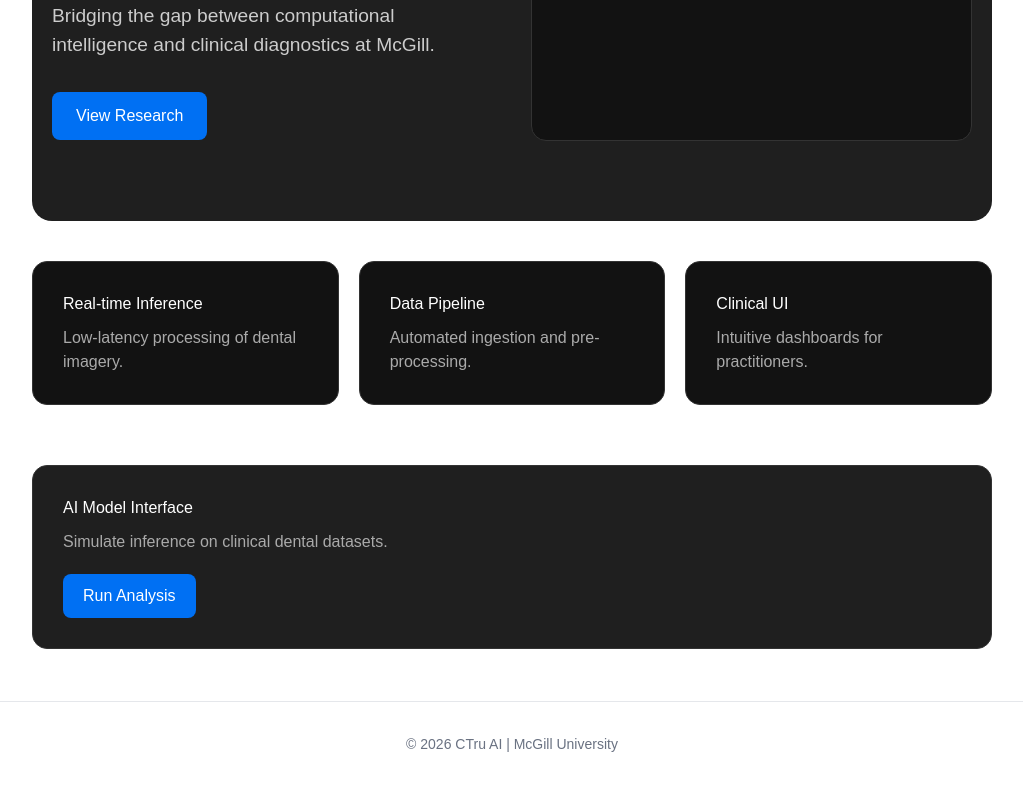
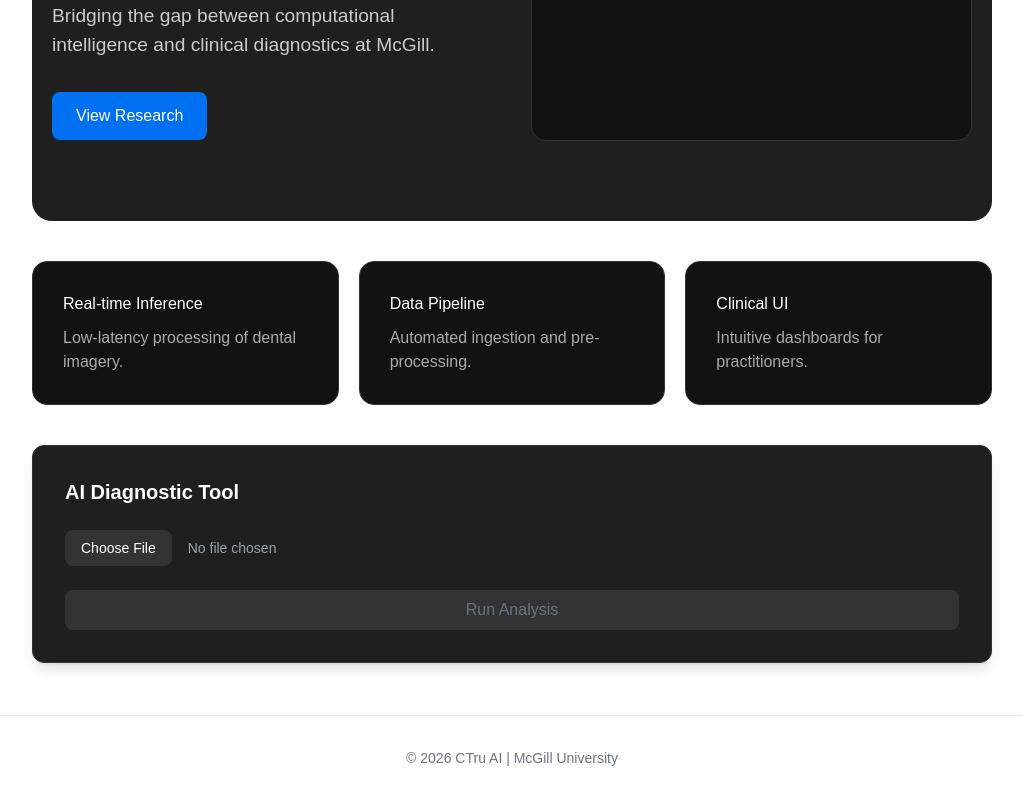
Before and after one commit to YayaK4ne/lab-website, a Next.js app: page / in a window 1280 px wide. Shown: the part 356-1156 px from the top of the page, without its empty margins (128-1151 px from the left). Built offline with nearby package versions, Linux system fonts and the light colour scheme.

Commit message:
ModelDemo and browse button

```diff
--- a/app/api/analyze/route.ts
+++ b/app/api/analyze/route.ts
@@ -1,16 +1,26 @@
 import { NextResponse } from 'next/server';
 
 export async function POST(request: Request) {
-  const body = await request.json();
+  try {
+    const formData = await request.formData();
+    const file = formData.get('file') as File;
 
-  // This is where you would call your AI model or database
-  // For now, let's simulate the server-side logic:
-  const simulationResult = {
-    status: "success",
-    classification: "Healthy",
-    confidence: 0.984,
-    timestamp: new Date().toISOString()
-  };
+    if (!file) {
+      return NextResponse.json({ error: "No file uploaded" }, { status: 400 });
+    }
 
-  return NextResponse.json(simulationResult);
+    // SIMULATION: In a real lab scenario, you would pipe this 'file'
+    // into a Python inference engine or an AI model API here.
+    const result = {
+      status: "success",
+      fileName: file.name,
+      classification: "Healthy",
+      confidence: 98.4,
+      processedAt: new Date().toISOString()
+    };
+
+    return NextResponse.json(result);
+  } catch (error) {
+    return NextResponse.json({ error: "Analysis failed" }, { status: 500 });
+  }
 }
--- a/components/ModelDemo.tsx
+++ b/components/ModelDemo.tsx
@@ -1,38 +1,56 @@
-'use client'; // This is required because we are using React hooks
-import { useState } from 'react';
+'use client';
+import { useState, ChangeEvent } from 'react';
 
 export default function ModelDemo() {
+  const [file, setFile] = useState<File | null>(null);
   const [loading, setLoading] = useState(false);
-  const [result, setResult] = useState<string | null>(null);
+  const [result, setResult] = useState<any>(null);
+
+  const handleFileChange = (e: ChangeEvent<HTMLInputElement>) => {
+    if (e.target.files) setFile(e.target.files[0]);
+  };
+
   const runAnalysis = async () => {
+    if (!file) return;
+
     setLoading(true);
+    const formData = new FormData();
+    formData.append('file', file);
 
     const response = await fetch('/api/analyze', {
       method: 'POST',
-    body: JSON.stringify({ data: "input_data_here" }),
+      body: formData,
     });
 
     const data = await response.json();
-  setResult(`Confidence: ${data.confidence} | Class: ${data.classification}`);
+    setResult(data);
     setLoading(false);
   };
 
   return (
-    <div style={{ padding: '30px', background: '#1f1f1f', borderRadius: '15px', border: '1px solid #333', color: '#ffffff', marginTop: '20px' }}>
-      <h3 style={{ marginBottom: '10px' }}>AI Model Interface</h3>
-      <p style={{ marginBottom: '20px', color: '#aaa' }}>Simulate inference on clinical dental datasets.</p>
+    // Applied dark theme styles: bg-[#1f1f1f], border-[#333], text-white
+    <div className="p-8 bg-[#1f1f1f] border border-[#333] rounded-xl shadow-lg space-y-6 text-white">
+      <h2 className="text-xl font-bold">AI Diagnostic Tool</h2>
+
+      <input
+        type="file"
+        onChange={handleFileChange}
+        className="block w-full text-sm text-gray-400 file:mr-4 file:py-2 file:px-4 file:rounded-lg file:border-0 file:bg-[#333] file:text-white hover:file:bg-[#444] cursor-pointer"
+      />
 
       <button
         onClick={runAnalysis}
-        disabled={loading}
-        style={{ background: loading ? '#555' : '#0070f3', color: 'white', padding: '10px 20px', border: 'none', borderRadius: '8px', cursor: 'pointer' }}
+        disabled={loading || !file}
+        className="w-full bg-[#0070f3] text-white py-2 rounded-lg font-medium hover:bg-[#005bb5] disabled:bg-[#333] disabled:text-gray-500 transition-all"
       >
         {loading ? 'Processing...' : 'Run Analysis'}
       </button>
 
       {result && (
-        <div style={{ marginTop: '20px', padding: '15px', background: '#121212', borderRadius: '8px', border: '1px solid #0070f3' }}>
-          <strong>Output:</strong> {result}
+        <div className="p-4 bg-[#121212] rounded-lg border border-[#333] text-sm space-y-1">
+          <p className="text-gray-300"><strong>Result:</strong> {result.classification}</p>
+          <p className="text-gray-300"><strong>Confidence:</strong> {result.confidence}%</p>
+          <p className="text-gray-500 text-xs mt-2">Processed: {result.processedAt}</p>
         </div>
       )}
     </div>
```
Lines whose indentation alone changed are shown as unchanged.
